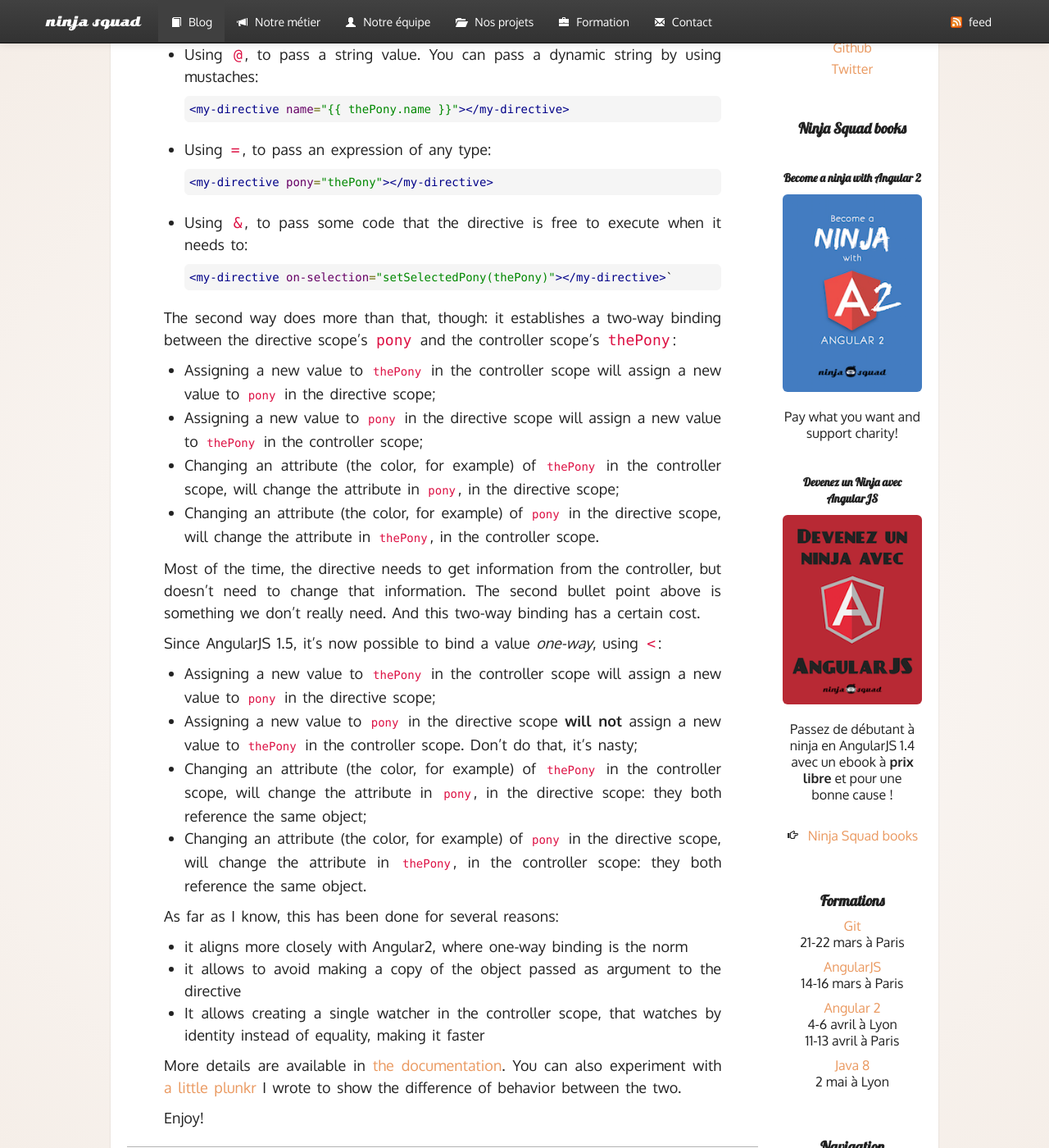
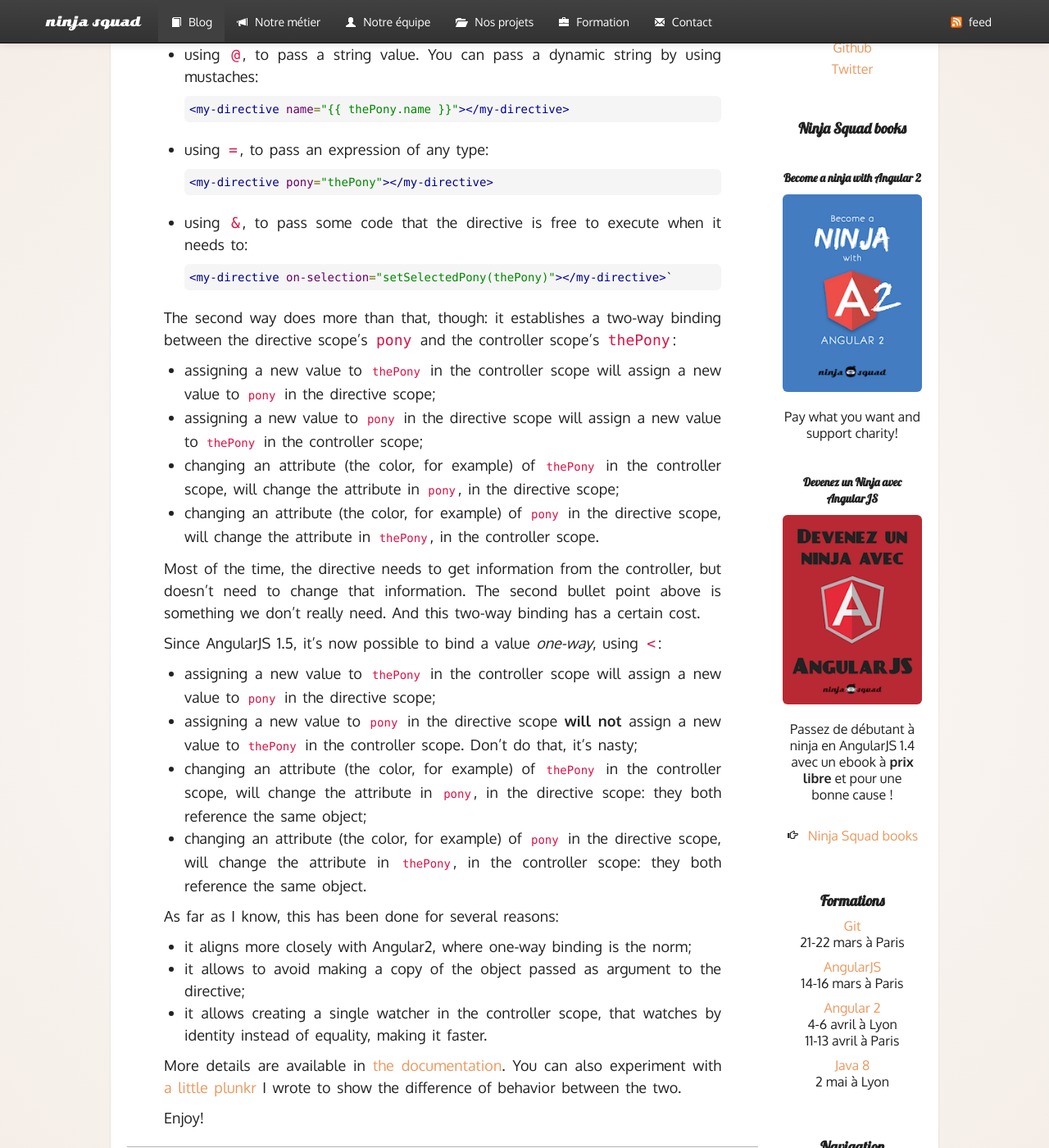
Before and after one commit to Ninja-Squad/ninja-squad.github.com, a Jekyll site: the page built from _posts/2016-04-12-ng1-one-way-binding.md, in a window 1280 px wide and 1400 px high, scrolled down 335 px. Shown: the whole window at 82% size. Built offline with Jekyll 4.4.1, drawn with Linux system fonts in a browser that asks for light colours; comment, search, counter and statistics services are not loaded; grey boxes are pictures that could not be loaded.

Commit message:
fix capitalization of bullet points and make it consistent

```diff
--- a/_posts/2016-04-12-ng1-one-way-binding.md
+++ b/_posts/2016-04-12-ng1-one-way-binding.md
@@ -11,41 +11,41 @@
 
 When you need to pass an argument to a directive, there are 3 ways of doing it:
 
-- Using `@`, to pass a string value. You can pass a dynamic string by using mustaches:
+- using `@`, to pass a string value. You can pass a dynamic string by using mustaches:
 
       {% raw %}<my-directive name="{{ thePony.name }}"></my-directive>{% endraw %}
 
-- Using `=`, to pass an expression of any type:
+- using `=`, to pass an expression of any type:
 
       <my-directive pony="thePony"></my-directive>
 
-- Using `&`, to pass some code that the directive is free to execute when it needs to:
+- using `&`, to pass some code that the directive is free to execute when it needs to:
 
       <my-directive on-selection="setSelectedPony(thePony)"></my-directive>`
 
 The second way does more than that, though: it establishes a two-way binding between the directive scope's `pony` and the controller
 scope's `thePony`:
 
- - Assigning a new value to `thePony` in the controller scope will assign a new value to `pony` in the directive scope;
- - Assigning a new value to `pony` in the directive scope will assign a new value to `thePony` in the controller scope;
- - Changing an attribute (the color, for example) of `thePony` in the controller scope, will change the attribute in `pony`, in the directive scope;
- - Changing an attribute (the color, for example) of `pony` in the directive scope, will change the attribute in `thePony`, in the controller scope.
+ - assigning a new value to `thePony` in the controller scope will assign a new value to `pony` in the directive scope;
+ - assigning a new value to `pony` in the directive scope will assign a new value to `thePony` in the controller scope;
+ - changing an attribute (the color, for example) of `thePony` in the controller scope, will change the attribute in `pony`, in the directive scope;
+ - changing an attribute (the color, for example) of `pony` in the directive scope, will change the attribute in `thePony`, in the controller scope.
 
 Most of the time, the directive needs to get information from the controller, but doesn't need to change that information.
 The second bullet point above is something we don't really need. And this two-way binding has a certain cost.
 
 Since AngularJS 1.5, it's now possible to bind a value *one-way*, using `<`:
 
- - Assigning a new value to `thePony` in the controller scope will assign a new value to `pony` in the directive scope;
- - Assigning a new value to `pony` in the directive scope **will not** assign a new value to `thePony` in the controller scope. Don't do that, it's nasty;
- - Changing an attribute (the color, for example) of `thePony` in the controller scope, will change the attribute in `pony`, in the directive scope: they both reference the same object;
- - Changing an attribute (the color, for example) of `pony` in the directive scope, will change the attribute in `thePony`, in the controller scope: they both reference the same object.
+ - assigning a new value to `thePony` in the controller scope will assign a new value to `pony` in the directive scope;
+ - assigning a new value to `pony` in the directive scope **will not** assign a new value to `thePony` in the controller scope. Don't do that, it's nasty;
+ - changing an attribute (the color, for example) of `thePony` in the controller scope, will change the attribute in `pony`, in the directive scope: they both reference the same object;
+ - changing an attribute (the color, for example) of `pony` in the directive scope, will change the attribute in `thePony`, in the controller scope: they both reference the same object.
 
 As far as I know, this has been done for several reasons:
 
- - it aligns more closely with Angular2, where one-way binding is the norm
- - it allows to avoid making a copy of the object passed as argument to the directive
- - It allows creating a single watcher in the controller scope, that watches by identity instead of equality, making it faster
+ - it aligns more closely with Angular2, where one-way binding is the norm;
+ - it allows to avoid making a copy of the object passed as argument to the directive;
+ - it allows creating a single watcher in the controller scope, that watches by identity instead of equality, making it faster.
 
 More details are available in [the documentation](https://code.angularjs.org/1.5.3/docs/api/ng/service/$compile#-scope-). You can also
 experiment with [a little plunkr](http://plnkr.co/edit/0df9XJUjLR9TGmkimNE9?p=preview) I wrote to show the difference of behavior
```
